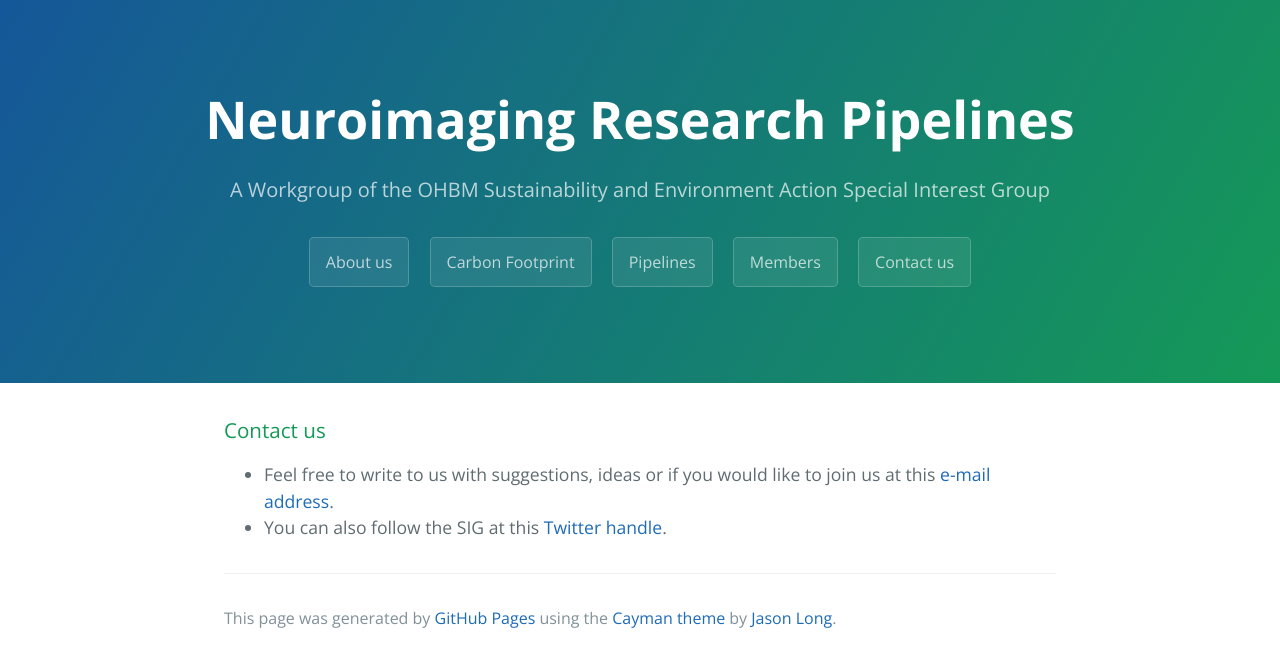
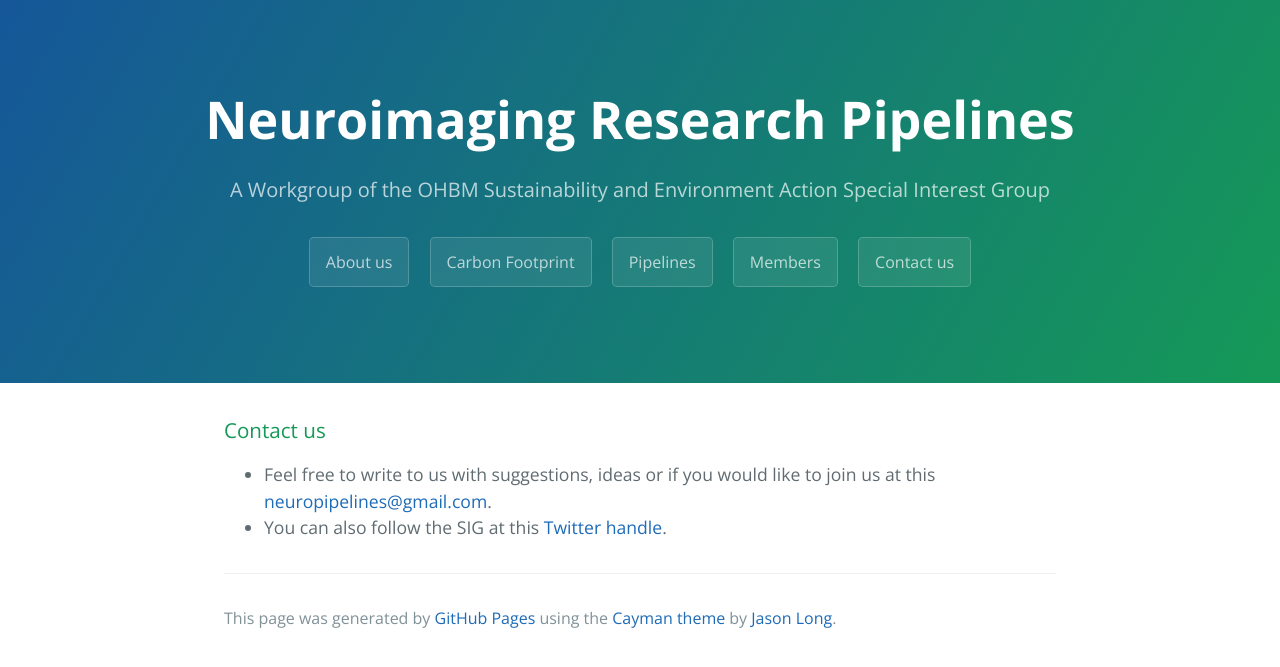
Before and after one commit to neuropipelines/neuropipelines.github.io, a Jekyll site: the page built from 40contact.md, in a window 1280 px wide. Shown: the top 667 px of the page. Built offline with Jekyll 4.4.1, drawn with Linux system fonts in a browser that asks for light colours.

Commit message:
Update contact

```diff
--- a/40contact.md
+++ b/40contact.md
@@ -6,5 +6,5 @@
 
 ### Contact us
 
-* Feel free to write to us with suggestions, ideas or if you would like to join us at this [e-mail address](neuropipelines@gmail.com).
+* Feel free to write to us with suggestions, ideas or if you would like to join us at this <neuropipelines@gmail.com>.
 * You can also follow the SIG at this [Twitter handle](https://twitter.com/OhbmEnvironment).
```
